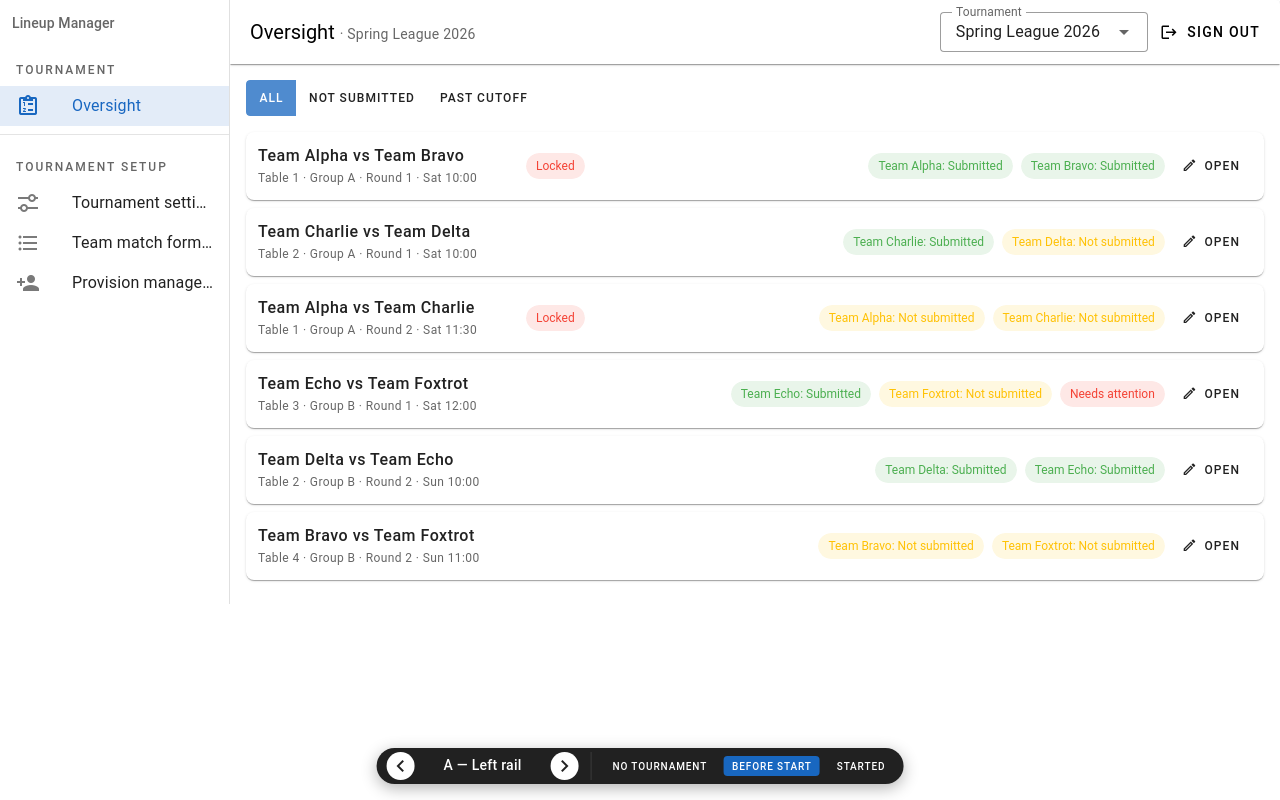
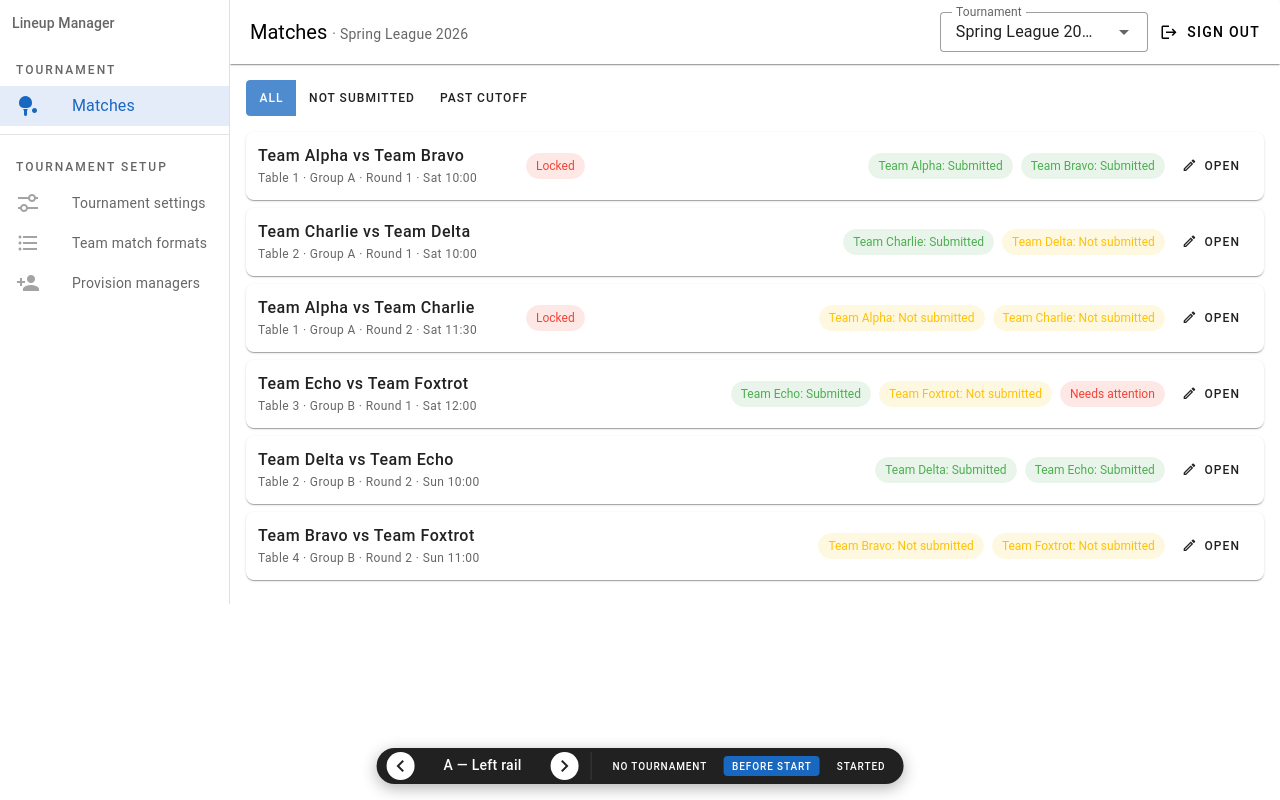
Before and after one commit to yinloo-ola/lineup-manager, a Vue app: page /prototype/shell in a window 1280 px wide. Built offline with nearby package versions, Linux system fonts and the light colour scheme; no server answers.

Commit message:
feat(ux-streamline): converge admin shell prototype on flat rail (ticket 06)

```diff
--- a/src/views/prototype/TournamentSelectStub.vue
+++ b/src/views/prototype/TournamentSelectStub.vue
@@ -1,11 +1,13 @@
 <script setup lang="ts">
-// PROTOTYPE — shared leaf stub: the tournament selector with a trailing
-// "Import seed…" create entry that opens a dialog. Throwaway (ticket 06).
-import { ref, watch } from 'vue'
-import { activeTournament } from './mock'
+// PROTOTYPE — shared leaf stub: a searchable tournament selector with grouped
+// Active & upcoming / Past sections and a trailing "Import tournament…"
+// create entry that opens a dialog. Throwaway (ticket 06).
+import { computed, ref, watch } from 'vue'
+import { activeTournament, tournaments } from './mock'
 
 const model = ref<string | null>(null)
 const dialog = ref(false)
+const search = ref('')
 watch(
   activeTournament,
   (t) => {
@@ -21,43 +23,75 @@ function onChange(v: unknown): void {
     dialog.value = true
     model.value = activeTournament.value
   }
+  search.value = ''
 }
+
+// Grouped, newest-first, filtered by the search box. Headers drop out when
+// their group is empty; the create entry always stays visible.
+const items = computed(() => {
+  const q = search.value.trim().toLowerCase()
+  const matches = (t: (typeof tournaments)[number]) =>
+    !q || t.name.toLowerCase().includes(q) || t.starts.includes(q)
+  const live = tournaments.filter((t) => t.status !== 'past' && matches(t))
+  const past = tournaments.filter((t) => t.status === 'past' && matches(t))
+  const out: Array<Record<string, unknown>> = []
+  if (live.length) {
+    out.push({ header: 'Active & upcoming' })
+    out.push(
+      ...live.map((t) => ({
+        title: t.name,
+        value: t.name,
+        props: { subtitle: t.starts }
+      }))
+    )
+  }
+  if (past.length) {
+    out.push({ header: 'Past' })
+    out.push(
+      ...past.map((t) => ({
+        title: t.name,
+        value: t.name,
+        props: { subtitle: t.starts }
+      }))
+    )
+  }
+  out.push({
+    title: 'Import tournament…',
+    value: '__import__',
+    props: { prependIcon: 'mdi-database-import', baseColor: 'primary' }
+  })
+  return out
+})
 </script>
 
 <template>
   <div>
-    <v-select
-      :model-value="model"
-      :items="[
-        'Spring League 2026',
-        'Autumn Open 2026',
-        {
-          title: 'Import seed…',
-          value: '__import__',
-          props: { prependIcon: 'mdi-database-import', baseColor: 'primary' }
-        }
-      ]"
+    <v-autocomplete
+      v-model="model"
+      v-model:search="search"
+      :items="items"
       label="Tournament"
       density="compact"
       hide-details
       variant="outlined"
-      style="max-width: 240px"
+      :menu-props="{ maxHeight: 320 }"
+      style="max-width: 280px"
       @update:model-value="onChange"
     />
 
     <v-dialog v-model="dialog" max-width="480">
       <v-card>
         <v-card-item>
-          <v-card-title>Import seed — create a tournament</v-card-title>
+          <v-card-title>Import tournament</v-card-title>
         </v-card-item>
         <v-card-text>
-          Upload the organizer's seed JSON. This is the create action: each import creates one more
-          tournament — with its team events, teams, players, team matches, and each team's manager
-          email.
-          <v-file-input label="Seed file" density="compact" prepend-icon="" class="mt-3" />
+          Upload the tournament JSON exported from the organizer tool. This is the create action:
+          each import creates one more tournament — with its team events, teams, players, team
+          matches, and each team's manager email.
+          <v-file-input label="Tournament file" density="compact" prepend-icon="" class="mt-3" />
           <p class="text-caption text-medium-emphasis mt-2">
             After import: author the team match formats, then provision the manager accounts —
-            emails pre-filled from the seed.
+            emails pre-filled from the import.
           </p>
         </v-card-text>
         <v-card-actions>
--- a/src/views/prototype/VariantARail.vue
+++ b/src/views/prototype/VariantARail.vue
@@ -1,6 +1,7 @@
 <script setup lang="ts">
-// PROTOTYPE — Variant A: persistent left rail, grouped by tournament phase.
-// Throwaway (wayfinder ticket 06). Do not commit.
+// PROTOTYPE — Variant A, final shape per user verdict: flat rail, no
+// collapsing — Matches primary, the three setup sections directly reachable
+// but visually subordinate. Throwaway (wayfinder ticket 06). Do not commit.
 import { computed } from 'vue'
 import MockContent from './MockContent.vue'
 import TournamentSelectStub from './TournamentSelectStub.vue'
@@ -14,9 +15,8 @@ const setupItems: { section: Section; title: string; icon: string }[] = [
 
 const title = computed(() => {
   if (phase.value === 'none') return 'Getting started'
-  const s = activeSection.value
-  if (s === 'oversight') return 'Oversight'
-  return setupItems.find((i) => i.section === s)?.title ?? ''
+  if (activeSection.value === 'oversight') return 'Matches'
+  return setupItems.find((i) => i.section === activeSection.value)?.title ?? ''
 })
 </script>
 
@@ -27,10 +27,10 @@ const title = computed(() => {
       <template v-if="phase !== 'none'">
         <div class="px-4 pt-2 text-overline text-medium-emphasis">Tournament</div>
         <v-list-item
-          active
+          :active="activeSection === 'oversight'"
           :active-color="activeSection === 'oversight' ? 'primary' : undefined"
-          prepend-icon="mdi-clipboard-list-outline"
-          title="Oversight"
+          prepend-icon="mdi-table-tennis"
+          title="Matches"
           @click="activeSection = 'oversight'"
         />
         <v-divider class="my-2" />
@@ -41,16 +41,18 @@ const title = computed(() => {
         :key="i.section"
         :active="activeSection === i.section"
         :prepend-icon="i.icon"
-        :title="i.title"
         :append-icon="i.section === 'formats' && phase === 'started' ? 'mdi-lock-outline' : undefined"
+        class="text-medium-emphasis"
         @click="activeSection = i.section"
-      />
+      >
+        <v-list-item-title class="text-body-2">{{ i.title }}</v-list-item-title>
+      </v-list-item>
     </v-navigation-drawer>
 
     <v-app-bar flat color="surface" elevation="1">
       <v-app-bar-title>
         {{ title }}
-        <span v-if="activeTournament" class="text-medium-emphasis text-body-2">
+        <span v-if="activeTournament && phase !== 'none'" class="text-medium-emphasis text-body-2">
           · {{ activeTournament }}
         </span>
       </v-app-bar-title>
--- a/src/views/prototype/VariantCPhaseModes.vue
+++ b/src/views/prototype/VariantCPhaseModes.vue
@@ -1,38 +1,24 @@
 <script setup lang="ts">
-// PROTOTYPE — Variant C: two phase modes (Setup | Oversight); setup is a task
-// launcher, not a persistent nav. Throwaway (wayfinder ticket 06). Do not commit.
-import { computed, ref, watch } from 'vue'
+// PROTOTYPE — Variant C, reshaped per user verdict: left nav with Matches as
+// the primary area and Setup demoted below it; setup's three sections are
+// inner tabs. Throwaway (wayfinder ticket 06). Do not commit.
+import { ref, watch } from 'vue'
 import MockContent from './MockContent.vue'
 import TournamentSelectStub from './TournamentSelectStub.vue'
 import { activeTournament, phase } from './mock'
 
-type Mode = 'setup' | 'oversight'
-const mode = ref<Mode>(phase.value === 'none' ? 'setup' : 'oversight')
+type Mode = 'matches' | 'setup'
+const mode = ref<Mode>(phase.value === 'none' ? 'setup' : 'matches')
 watch(phase, (p) => {
-  mode.value = p === 'none' ? 'setup' : 'oversight'
+  mode.value = p === 'none' ? 'setup' : 'matches'
 })
 
-const setupSection = ref<string>('tournaments')
-const setupTasks = computed(() => [
-  {
-    key: 'tournaments',
-    title: 'Tournament settings',
-    icon: 'mdi-tune-variant',
-    note: 'Rename, start date, delete — for the selected tournament'
-  },
-  {
-    key: 'formats',
-    title: 'Team match formats',
-    icon: 'mdi-format-list-bulleted',
-    note: phase.value === 'started' ? 'Frozen — tournament started' : '2 of 2 authored'
-  },
-  {
-    key: 'provision',
-    title: 'Provision managers',
-    icon: 'mdi-account-plus',
-    note: '2 managers provisioned'
-  }
-])
+const setupTab = ref<string>('tournaments')
+const setupTabs = [
+  { key: 'tournaments', title: 'Tournament settings' },
+  { key: 'formats', title: 'Team match formats' },
+  { key: 'provision', title: 'Provision managers' }
+]
 </script>
 
 <template>
@@ -51,39 +37,48 @@ const setupTasks = computed(() => [
       </template>
     </v-app-bar>
 
+    <!-- Left nav: Matches is the primary area; Setup is deliberately subordinate. -->
+    <v-navigation-drawer permanent width="200" :border="0" color="surface">
+      <v-list density="compact" nav>
+        <v-list-item
+          :active="mode === 'matches'"
+          active-class="border-s-primary"
+          prepend-icon="mdi-table-tennis"
+          title="Matches"
+          :disabled="phase === 'none'"
+          @click="mode = 'matches'"
+        />
+        <v-divider class="my-2" />
+        <v-list-item
+          :active="mode === 'setup'"
+          prepend-icon="mdi-cog-outline"
+          class="text-medium-emphasis"
+          @click="mode = 'setup'"
+        >
+          <v-list-item-title class="text-body-2">Setup</v-list-item-title>
+        </v-list-item>
+      </v-list>
+    </v-navigation-drawer>
+
     <v-main>
       <v-container>
-        <v-btn-toggle v-model="mode" mandatory color="primary" density="comfortable" class="mb-4">
-          <v-btn value="setup" :disabled="phase === 'none' ? false : false">Setup</v-btn>
-          <v-btn value="oversight" :disabled="phase === 'none'">Oversight</v-btn>
-        </v-btn-toggle>
+        <!-- Matches: the dashboard is the screen. -->
+        <MockContent v-if="mode === 'matches'" section="oversight" />
 
-        <!-- Setup mode: a launcher of tasks, status marked per task. -->
-        <template v-if="mode === 'setup'">
-          <v-row>
-            <v-col v-for="t in setupTasks" :key="t.key" cols="12" sm="6" md="3">
-              <v-card
-                elevation="1"
-                rounded="lg"
-                class="fill-height"
-                :class="{ 'border-primary': setupSection === t.key }"
-                @click="setupSection = t.key"
-              >
-                <v-card-item>
-                  <template #prepend><v-icon :icon="t.icon" /></template>
-                  <v-card-title class="text-body-1">{{ t.title }}</v-card-title>
-                  <v-card-subtitle class="text-caption">{{ t.note }}</v-card-subtitle>
-                </v-card-item>
-              </v-card>
-            </v-col>
-          </v-row>
-          <div class="mt-4">
-            <MockContent :section="phase === 'none' ? 'none' : setupSection" />
-          </div>
+        <!-- Setup: the three setup sections as inner tabs. -->
+        <template v-else>
+          <v-tabs v-model="setupTab" density="comfortable" color="primary" class="mb-4">
+            <v-tab
+              v-for="t in setupTabs"
+              :key="t.key"
+              :value="t.key"
+              :disabled="phase === 'none' && t.key !== 'tournaments'"
+            >
+              {{ t.title }}
+            </v-tab>
+          </v-tabs>
+          <MockContent :section="phase === 'none' ? 'none' : setupTab" />
         </template>
-
-        <!-- Oversight mode: the dashboard is the screen. -->
-        <MockContent v-else section="oversight" />
       </v-container>
     </v-main>
   </v-layout>
--- a/src/views/prototype/mock.ts
+++ b/src/views/prototype/mock.ts
@@ -8,9 +8,27 @@ export type Section = 'oversight' | 'tournaments' | 'formats' | 'provision'
 export const phase = ref<MockPhase>('before')
 export const activeSection = ref<Section>('oversight')
 
-export const tournaments = ['Spring League 2026', 'Autumn Open 2026']
+export interface MockTournament {
+  name: string
+  starts: string
+  status: 'active' | 'upcoming' | 'past'
+}
+
+// Deliberately long — the selector must survive a growing archive of past
+// tournaments (lineups stay viewable, so the list never shrinks).
+export const tournaments: MockTournament[] = [
+  { name: 'Spring League 2026', starts: '2026-08-14', status: 'active' },
+  { name: 'Autumn Open 2026', starts: '2026-10-03', status: 'upcoming' },
+  { name: 'Winter Cup 2026', starts: '2026-01-18', status: 'past' },
+  { name: 'Autumn Open 2025', starts: '2025-10-05', status: 'past' },
+  { name: 'Spring League 2025', starts: '2025-08-16', status: 'past' },
+  { name: 'Winter Cup 2025', starts: '2025-01-19', status: 'past' },
+  { name: 'Autumn Open 2024', starts: '2024-10-06', status: 'past' },
+  { name: 'Spring League 2024', starts: '2024-08-17', status: 'past' },
+  { name: 'Winter Cup 2024', starts: '2024-01-21', status: 'past' }
+]
 export const activeTournament = computed(() =>
-  phase.value === 'none' ? null : tournaments[0]
+  phase.value === 'none' ? null : tournaments[0].name
 )
 
 // Landing is setup-aware (walkthrough decision): oversight when a tournament
```
Also changed, not shown: src/views/prototype/MockContent.vue (+6 -6 lines).
